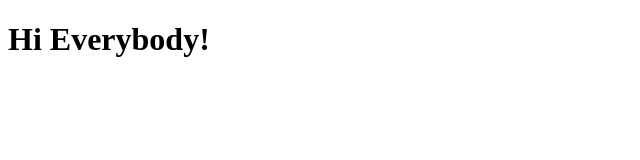
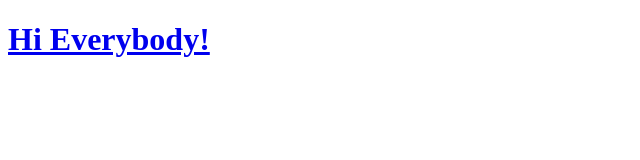
Before and after one commit to seiretsym/seiretsym.github.io, a plain HTML site: page index.html in a window 1280 px wide. Shown: the whole page, without its empty margins (0-640 px from the left). Drawn offline with Linux system fonts and the light colour scheme.

Commit message:
Update index.html

```diff
--- a/index.html
+++ b/index.html
@@ -7,6 +7,10 @@
     <title>Document</title>
   </head>
   <body>
-    <h1>Hi Everybody!</h1>
+    <h1>
+      <a href="http://kerwinhy.com">
+      Hi Everybody!
+      </a>
+    </h1>
   </body>
 </html>
```
